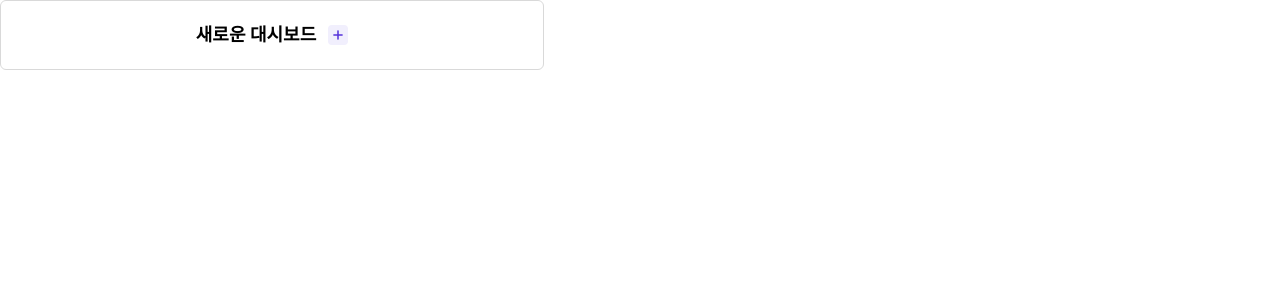
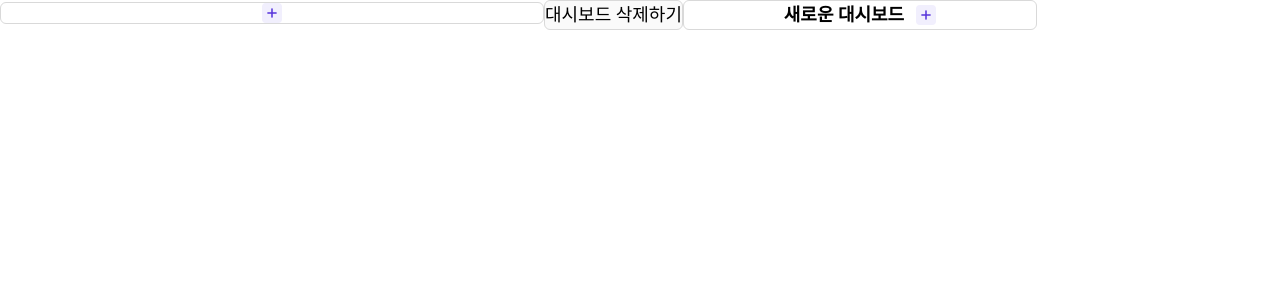
Before and after one commit to only-arrow-function/Taskify, a Next.js app: page /temporary-eansu in a window 1280 px wide. Shown: the top 300 px of the page. Built offline with nearby package versions, Linux system fonts and the light colour scheme.

Commit message:
refactor [노은수]: base, name 버튼으로 세분화: 각 버튼을 호출할 때, 사이즈를 결정하도록 리팩토링

```diff
--- /dev/null
+++ b/components/buttons/domain/column-add-button.tsx
@@ -0,0 +1,18 @@
+import DomainButtonBase from "./commons/domain-button-base"
+import AddChip from "@/components/chips/add-chip";
+
+interface Props {
+  sizeVariant?: "primary" | "secondary" | "tertiary";
+}
+
+const ColumnAddButton = ({ sizeVariant }: Props) => {
+  return (
+    <DomainButtonBase sizeVariant={sizeVariant} purpose='column-add'>
+      <div className="flex items-center justify-center gap-x-3">
+        <AddChip />
+      </div>
+    </DomainButtonBase>
+  )
+}
+
+export default ColumnAddButton
--- /dev/null
+++ b/components/buttons/domain/commons/domain-button-base.tsx
@@ -0,0 +1,33 @@
+import { ReactNode } from "react";
+
+interface Props {
+  children?: ReactNode;
+  sizeVariant?: "primary" | "secondary" | "tertiary";
+  purpose: "column-add" | "dashboard-add" | "dashboard-delete";
+}
+
+const DomainButtonBase = ({ children, sizeVariant, purpose }: Props) => {
+  const baseClasses = "border border-grayscale-40 rounded-md";
+  const bgVariantClasses = purpose === "dashboard-delete" ? "bg-grayscale-20" : "bg-white";
+
+  let sizeVariantClasses;
+  switch (sizeVariant) {
+    case "primary":
+      sizeVariantClasses = "w-[544px]";
+      break;
+    case "secondary":
+      sizeVariantClasses = "w-[354px]";
+      break;
+    case "tertiary":
+      sizeVariantClasses = "";
+      break;
+  }
+
+  return (
+    <button
+      className={`${baseClasses} ${sizeVariantClasses} ${bgVariantClasses}`}
+    >{children}</button>
+  )
+}
+
+export default DomainButtonBase
--- /dev/null
+++ b/components/buttons/domain/commons/domain-button-name.tsx
@@ -0,0 +1,35 @@
+import { ReactNode } from "react";
+
+interface Props {
+  children?: ReactNode;
+  sizeVariant?: "primary" | "secondary" | "tertiary";
+  purpose: "column-add" | "dashboard-add" | "dashboard-delete";
+}
+
+const DomainButtonName = ({ children, sizeVariant, purpose }: Props) => {
+  const textBaseClasses = "text-center font-[Pretendard]";
+
+  let textSizeVariantClasses = 'text-lg';
+  if (sizeVariant === "tertiary") {
+    textSizeVariantClasses = 'text-base'
+  }
+
+  let textVariantClasses;
+  switch (purpose) {
+    case "column-add":
+      textVariantClasses = "font-bold";
+      break;
+    case "dashboard-add":
+      textVariantClasses = "font-semibold";
+      break;
+    case "dashboard-delete":
+      textVariantClasses = "font-medium";
+      break;
+  }
+
+  return (
+    <span className={`${textBaseClasses} ${textVariantClasses} ${textSizeVariantClasses}`}>{children}</span>
+  )
+}
+
+export default DomainButtonName
--- /dev/null
+++ b/components/buttons/domain/dashboard-delete-button.tsx
@@ -0,0 +1,18 @@
+import DomainButtonBase from "./commons/domain-button-base"
+import DomainButtonName from "./commons/domain-button-name"
+
+interface Props {
+  sizeVariant?: "primary" | "secondary" | "tertiary";
+}
+
+const DashboardDeleteButton = ({ sizeVariant }: Props) => {
+  return (
+    <DomainButtonBase sizeVariant={sizeVariant} purpose='dashboard-delete'>
+      <div className="flex items-center justify-center gap-x-3">
+        <DomainButtonName purpose='dashboard-delete'>대시보드 삭제하기</DomainButtonName>
+      </div>
+    </DomainButtonBase>
+  )
+}
+
+export default DashboardDeleteButton
--- /dev/null
+++ b/components/buttons/domain/dashboard-open-button.tsx
@@ -0,0 +1,7 @@
+const DashboardOpenButton = () => {
+  return (
+    <div>dashboard-open-button</div>
+  )
+}
+
+export default DashboardOpenButton
--- /dev/null
+++ b/components/buttons/domain/new-column-add-button.tsx
@@ -0,0 +1,20 @@
+import DomainButtonBase from "./commons/domain-button-base"
+import DomainButtonName from "./commons/domain-button-name"
+import AddChip from "@/components/chips/add-chip";
+
+interface Props {
+  sizeVariant?: "primary" | "secondary" | "tertiary";
+}
+
+const NewColumnAddButton = ({ sizeVariant }: Props) => {
+  return (
+    <DomainButtonBase sizeVariant={sizeVariant} purpose='column-add'>
+      <div className="flex items-center justify-center gap-x-3">
+        <DomainButtonName purpose='column-add'>새로운 칼럼 추가하기</DomainButtonName>
+        <AddChip />
+      </div>
+    </DomainButtonBase>
+  )
+}
+
+export default NewColumnAddButton
--- /dev/null
+++ b/components/buttons/domain/new-dashboard-add-button.tsx
@@ -0,0 +1,20 @@
+import DomainButtonBase from "./commons/domain-button-base"
+import DomainButtonName from "./commons/domain-button-name"
+import AddChip from "@/components/chips/add-chip";
+
+interface Props {
+  sizeVariant?: "primary" | "secondary" | "tertiary";
+}
+
+const NewDashboardAddButton = ({ sizeVariant }: Props) => {
+  return (
+    <DomainButtonBase sizeVariant={sizeVariant} purpose='dashboard-add'>
+      <div className="flex items-center justify-center gap-x-3">
+        <DomainButtonName purpose='dashboard-add'>새로운 대시보드</DomainButtonName>
+        <AddChip />
+      </div>
+    </DomainButtonBase>
+  )
+}
+
+export default NewDashboardAddButton
--- a/pages/temporary-eansu.tsx
+++ b/pages/temporary-eansu.tsx
@@ -1,13 +1,17 @@
 //import BaseButton from "@/components/buttons/base-button"
 //import LoginButton from "@/components/buttons/login-button"
-import DomainButton from "@/components/buttons/domain-button";
+import ColumnAddButton from "@/components/buttons/domain/column-add-button";
+import DashboardDeleteButton from "@/components/buttons/domain/dashboard-delete-button";
+import NewDashboardAddButton from "@/components/buttons/domain/new-dashboard-add-button";
 
 const TemporaryEansu = () => {
   return (
     <>
       {/* <LoginButton isValidated={true} variant="secondary"/> */}
       {/* <BaseButton sizeVariant='quaternary' purpose='negative'>삭제</BaseButton> */}
-      <DomainButton sizeVariant="primary" purpose="dashboard-add">새로운 대시보드</DomainButton>
+      <ColumnAddButton sizeVariant="primary"/>
+      <DashboardDeleteButton sizeVariant="tertiary"/>
+      <NewDashboardAddButton sizeVariant="secondary"/>
     </>
   );
 };
```
